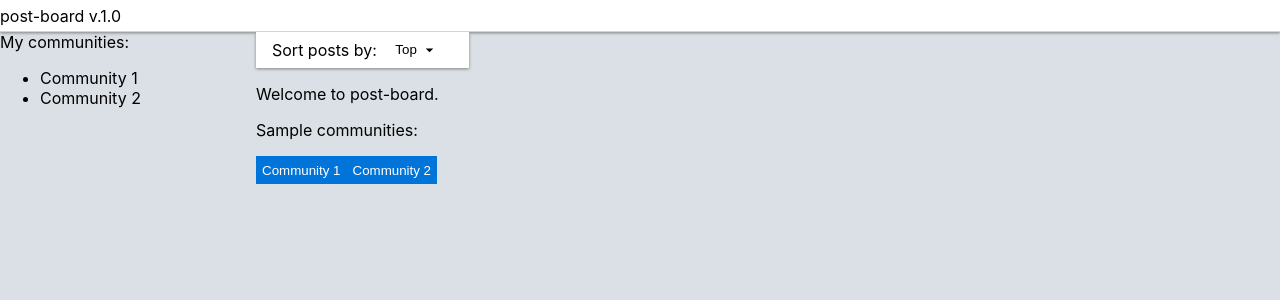
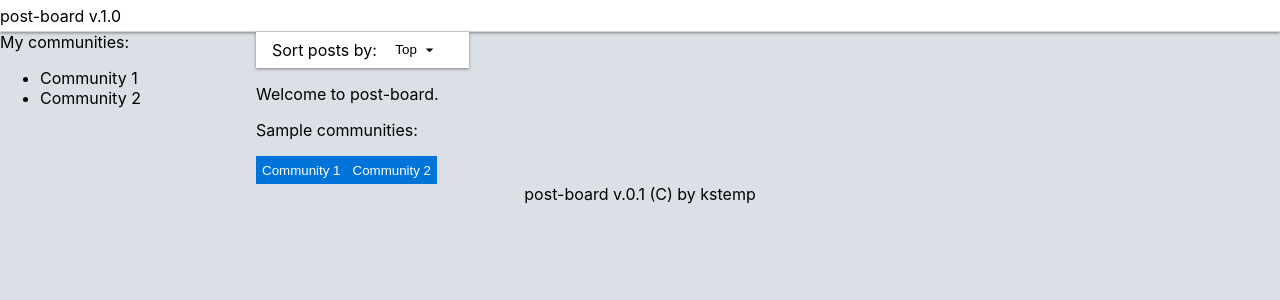
Before and after one commit to kstemp/post-board, a React (Create React App) app in the folder frontend/: page / in a window 1280 px wide. Shown: the top 300 px of the page. Built offline with nearby package versions, Linux system fonts and the light colour scheme.

Commit message:
#12 Added a simple (placeholder) footer

```diff
--- a/frontend/src/App.scss
+++ b/frontend/src/App.scss
@@ -5,19 +5,31 @@
 	height: 100%;
 
 	background-color: $color-background;
+
+	position: fixed;
+	overflow-y: auto;
+
+	> footer {
+		position: relative;
+		bottom: 0;
+		left: 0;
+		width: 100%;
+		height: $header-height;
+
+		text-align: center;
 	}
 
 	.page {
-	position: absolute;
+		position: relative;
 
 		top: $header-height;
-	bottom: 0;
+		margin-bottom: $header-height; // to accommodate the footer
+
 		width: 100%;
 		height: auto;
 
-	overflow-y: auto;
-
 		display: flex;
+	}
 }
 
 .page-content {
--- a/frontend/src/App.tsx
+++ b/frontend/src/App.tsx
@@ -28,7 +28,7 @@ class App extends React.Component {
 						<Sidebar />
 						<MainRouter />
 					</div>
-					<footer />
+					<footer>post-board v.0.1 (C) by kstemp</footer>
 				</div>
 			</Provider>
 		);
--- a/frontend/src/index.scss
+++ b/frontend/src/index.scss
@@ -11,7 +11,7 @@ html {
 body {
 	height: 100%;
 	width: 100%;
-	position: fixed;
+	position: fixed; // fixes size issues on mobile, apparently
 
 	margin: 0;
 	font-family: -apple-system, BlinkMacSystemFont, 'Segoe UI', 'Roboto',
```
Lines whose indentation alone changed are shown as unchanged.
